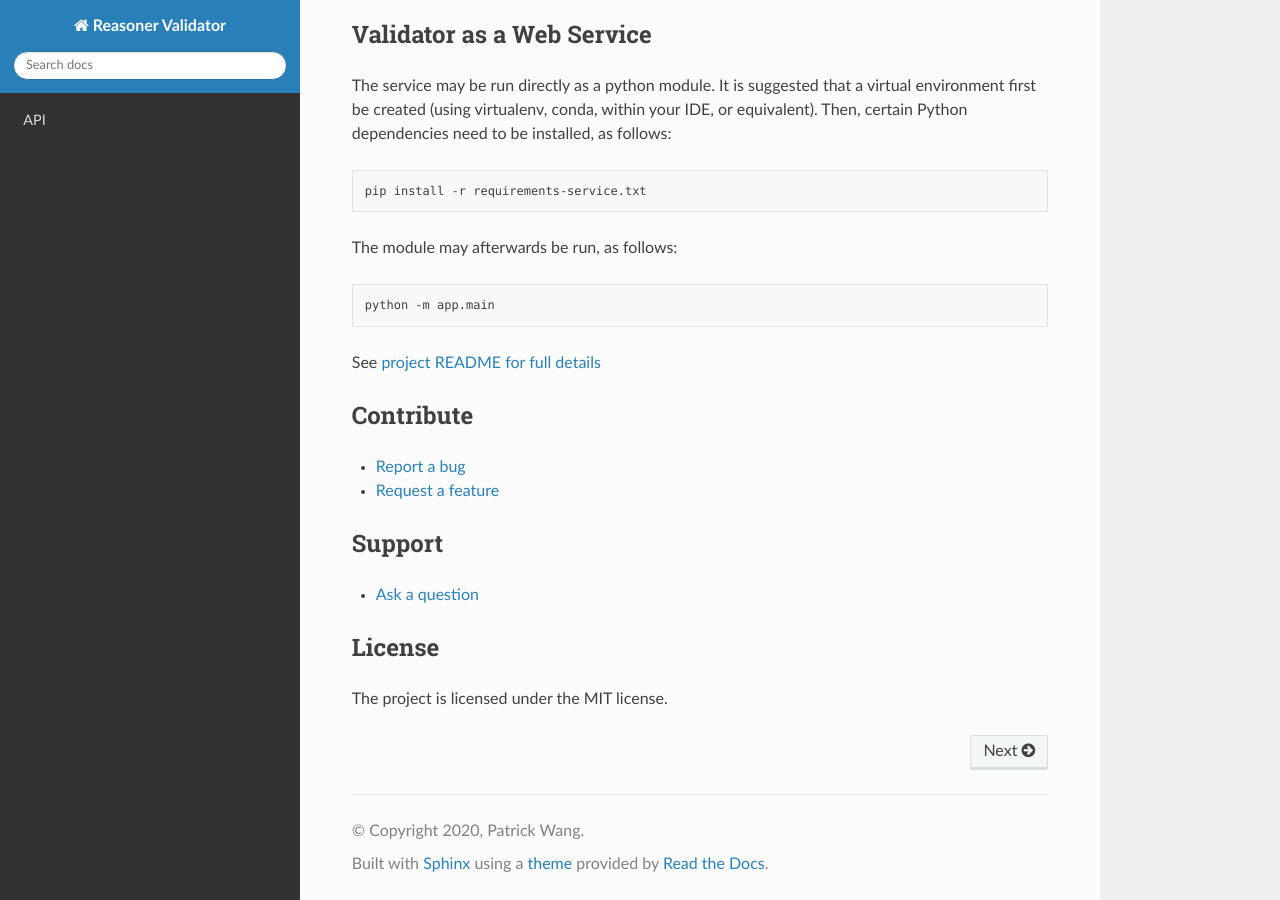
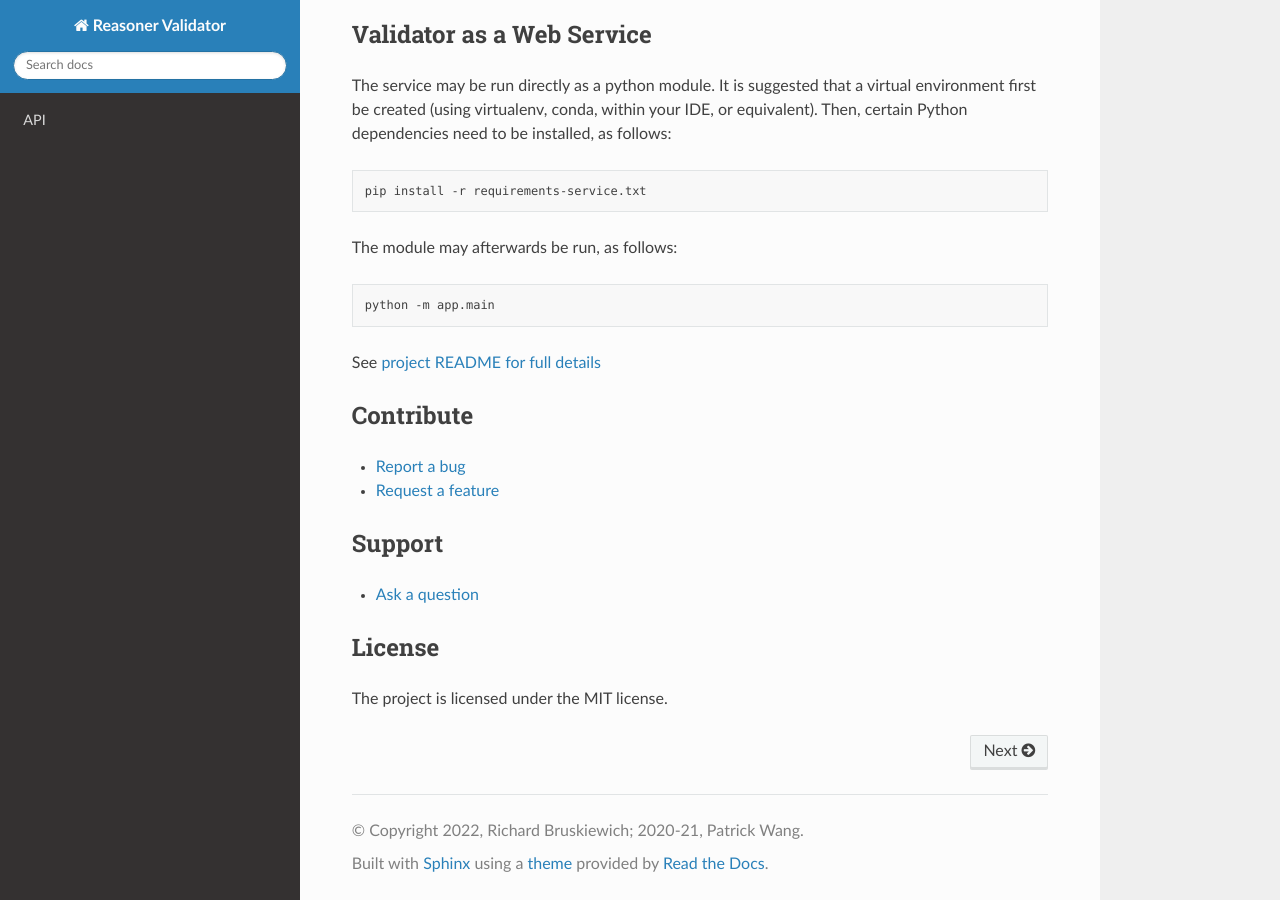
Before and after one commit to NCATSTranslator/reasoner-validator, a Sphinx documentation site: the page built from docs/index.rst, in a window 1280 px wide and 900 px high, scrolled down 556 px. Built offline with Sphinx 7.4.7 and the Read the Docs theme 2.0.0, drawn with Linux system fonts in a browser that asks for light colours.

Commit message:
author attribution updated

```diff
--- a/docs/conf.py
+++ b/docs/conf.py
@@ -18,8 +18,8 @@
 # -- Project information -----------------------------------------------------
 
 project = 'Reasoner Validator'
-copyright = '2020, Patrick Wang'
-author = 'Patrick Wang'
+copyright = '2022, Richard Bruskiewich;  2020-21, Patrick Wang'
+author = 'Richard Bruskiewich and Patrick Wang'
 
 
 # -- General configuration ---------------------------------------------------
```
